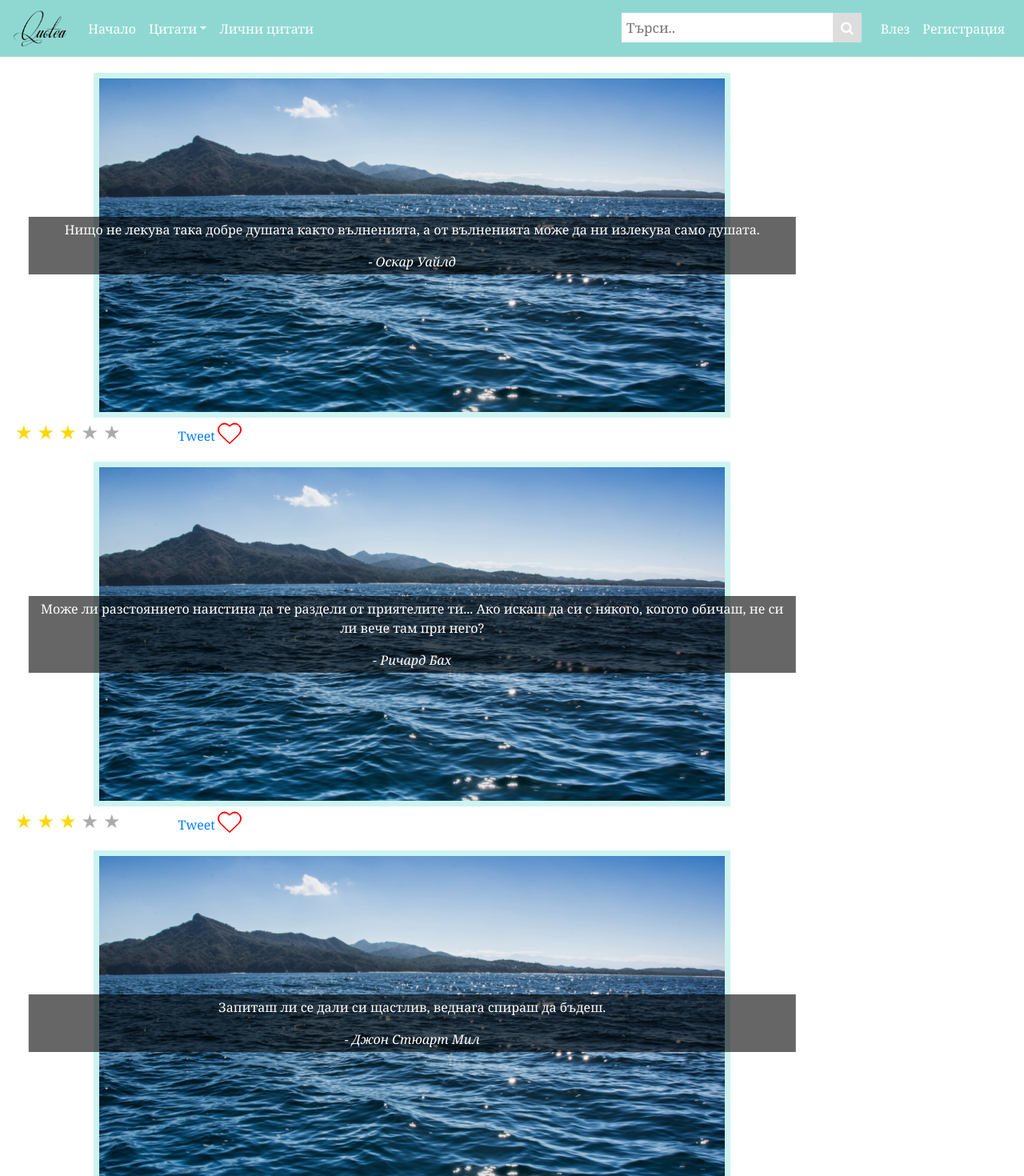
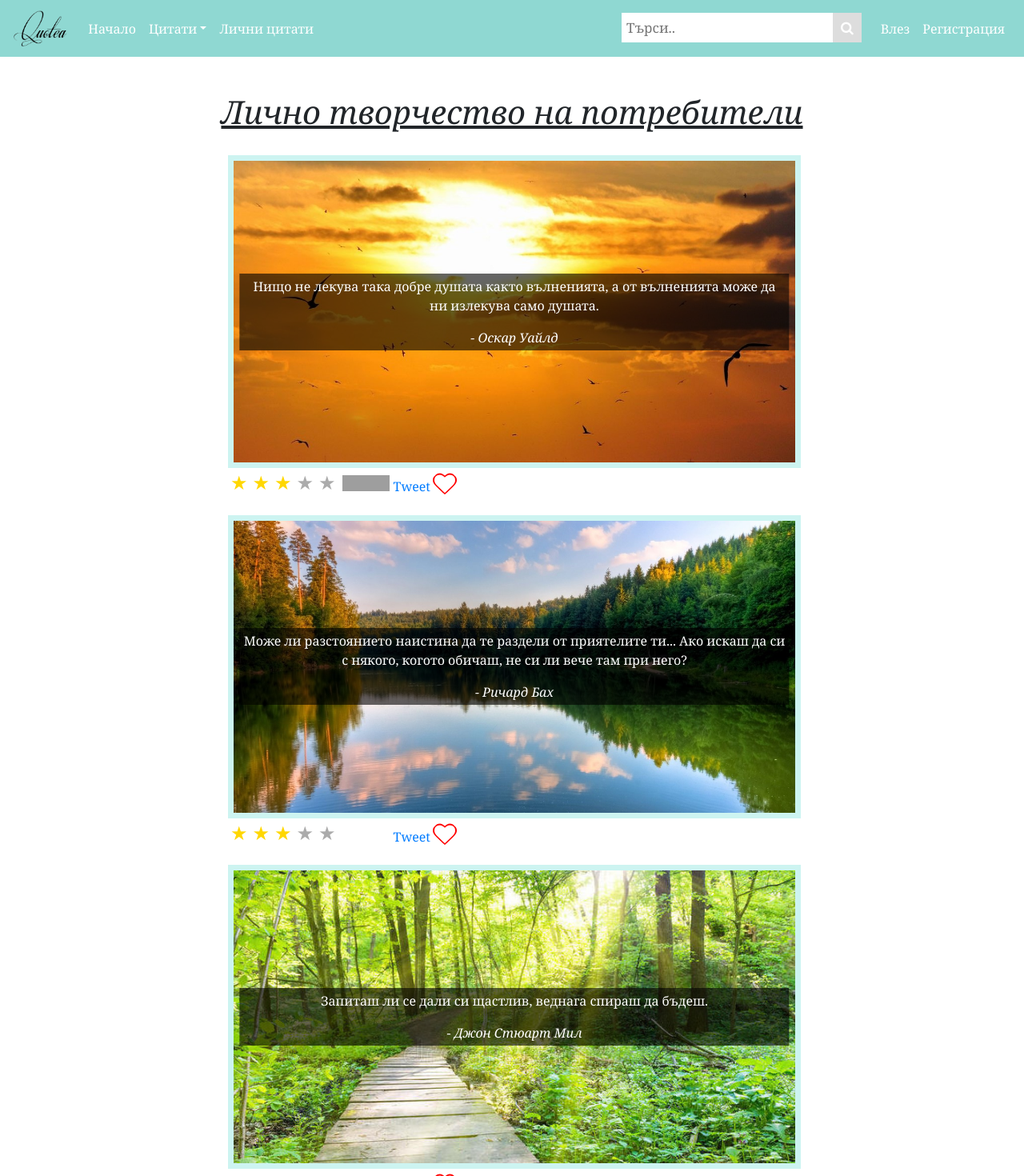
Before and after one commit to MerlinMehmed/HCI-2018-Quotes, a React (Create React App) app in the folder quotes/: page /page in a window 1280 px wide. Shown: the top 1470 px of the page at 80% size. Built offline with nearby package versions, Linux system fonts and the light colour scheme; grey boxes are pictures that could not be loaded.

Commit message:
Images to static quotes

```diff
--- a/quotes/src/Home.js
+++ b/quotes/src/Home.js
@@ -45,11 +45,13 @@ class Home extends Component {
                         }
                         <Quote
                             text={"Нищо не лекува така добре душата както вълненията, а от вълненията може да ни излекува само душата."}
-                            author={"Оскар Уайлд"} />
+                            author={"Оскар Уайлд"}
+                            img={"/images/flowers.jpg"}/>
                         <Quote
                             text={"Може ли разстоянието наистина да те раздели от приятелите ти... Ако искаш да си с някого, когото обичаш, не си ли вече там при него?"}
-                            author={"Ричард Бах"} />
-                        <Quote text={"Запиташ ли се дали си щастлив, веднага спираш да бъдеш."} author={"Джон Стюарт Мил"} />
+                            author={"Ричард Бах"}
+                            img={"/images/lake.jpg"} />
+                        <Quote text={"Запиташ ли се дали си щастлив, веднага спираш да бъдеш."} author={"Джон Стюарт Мил"} img={"/images/sun.jpg"} />
                     </div>
                 </div>
             </div>
--- a/quotes/src/Page.js
+++ b/quotes/src/Page.js
@@ -7,12 +7,12 @@ class Page extends Component {
         super(props);
         this.quotes = [];
         this.getQuotesFromSession();
-        this.state = {quotes: this.quotes};
+        this.state = { quotes: this.quotes };
     }
 
     getQuotesFromSession() {
         var storedQuotes = sessionStorage.getItem("personal");
-        if(storedQuotes == null) {
+        if (storedQuotes == null) {
             window.sessionStorage.setItem("personal", JSON.stringify(this.quotes));
         } else {
             this.quotes = JSON.parse(storedQuotes);
@@ -21,18 +21,21 @@ class Page extends Component {
 
     render() {
         return (
-            <div id="quotes">
-                {
-                    this.state.quotes.reverse().map(
-                        (quote) => (
-                        <Quote text={quote.text.toString()} author={quote.author.toString()} img={quote.img}/>
+            <div className="container">
+                <h1 className="text-center heading-margin">Лично творчество на потребители</h1>
+                <div id="quotes" className="offset-md-2 col-md-10">
+                    {
+                        this.state.quotes.reverse().map(
+                            (quote) => (
+                                <Quote text={quote.text.toString()} author={quote.author.toString()} img={quote.img} />
+                            )
                         )
-                    )
-                }
-                <Quote text={"Нищо не лекува така добре душата както вълненията, а от вълненията може да ни излекува само душата."} author={"Оскар Уайлд"}/>
-                <Quote text={"Може ли разстоянието наистина да те раздели от приятелите ти... Ако искаш да си с някого, когото обичаш, не си ли вече там при него?"} author={"Ричард Бах"} />
-                <Quote text={"Запиташ ли се дали си щастлив, веднага спираш да бъдеш."} author={"Джон Стюарт Мил"} />
-                <Quote text={"Щастието не е крайна спирка. То е начин на пътуване."} author={"неизвестен"} />
+                    }
+                    <Quote text={"Нищо не лекува така добре душата както вълненията, а от вълненията може да ни излекува само душата."} author={"Оскар Уайлд"} img={"/images/sky.jpg"}/>
+                    <Quote text={"Може ли разстоянието наистина да те раздели от приятелите ти... Ако искаш да си с някого, когото обичаш, не си ли вече там при него?"} author={"Ричард Бах"} img={"/images/lake.jpg"} />
+                    <Quote text={"Запиташ ли се дали си щастлив, веднага спираш да бъдеш."} author={"Джон Стюарт Мил"} img={"/images/forest.jpg"}/>
+                    <Quote text={"Щастието не е крайна спирка. То е начин на пътуване."} author={"неизвестен"} img={"/images/flowers.jpg"}/>
+                </div>
             </div>
         );
     }
--- a/quotes/src/Quote.css
+++ b/quotes/src/Quote.css
@@ -20,7 +20,7 @@
 }
 
 .quote {
-    margin: 1em;
+    margin-bottom: 1.2em;
 }
 
 .quote-bar > span {
--- a/quotes/src/page.css
+++ b/quotes/src/page.css
@@ -1,3 +1,8 @@
 #quotes {
 	margin-top: 20px;
 }
+
+h1{
+	text-decoration: underline;
+	font-style: italic;
+}
```
